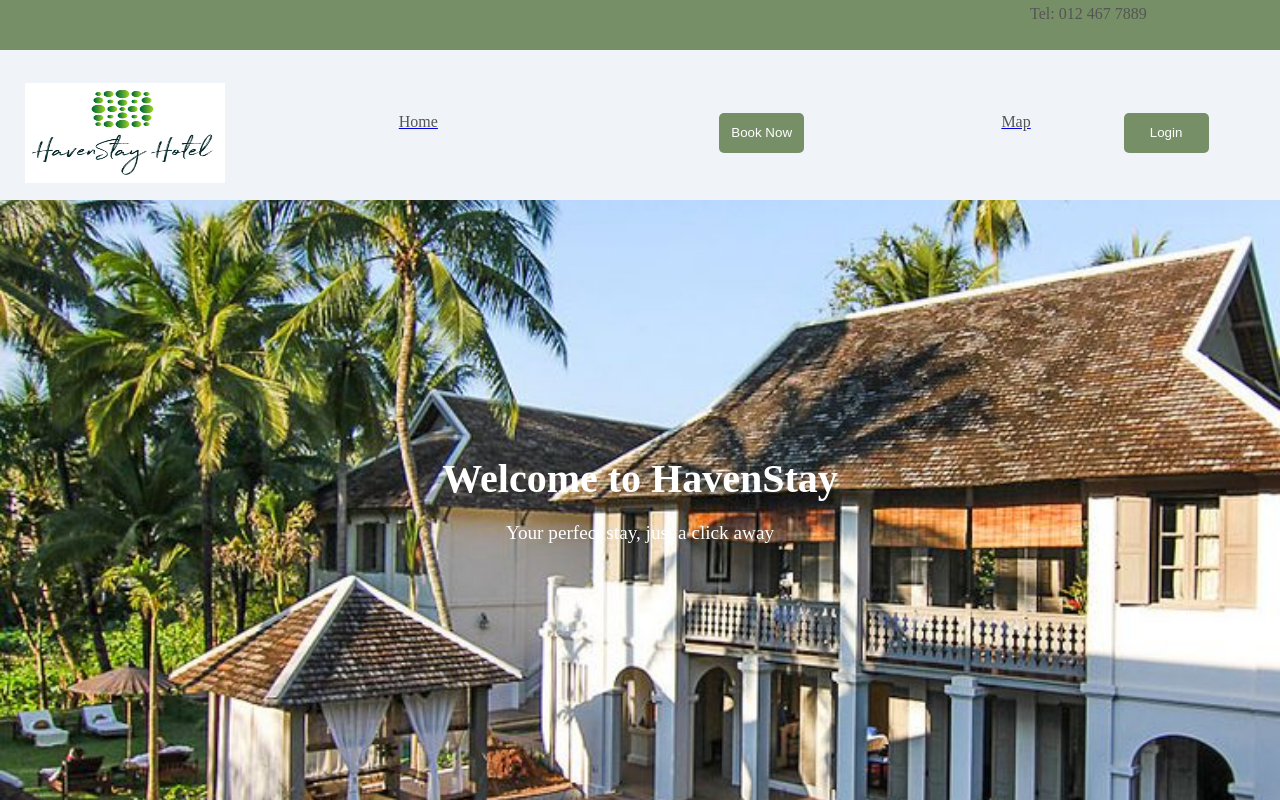
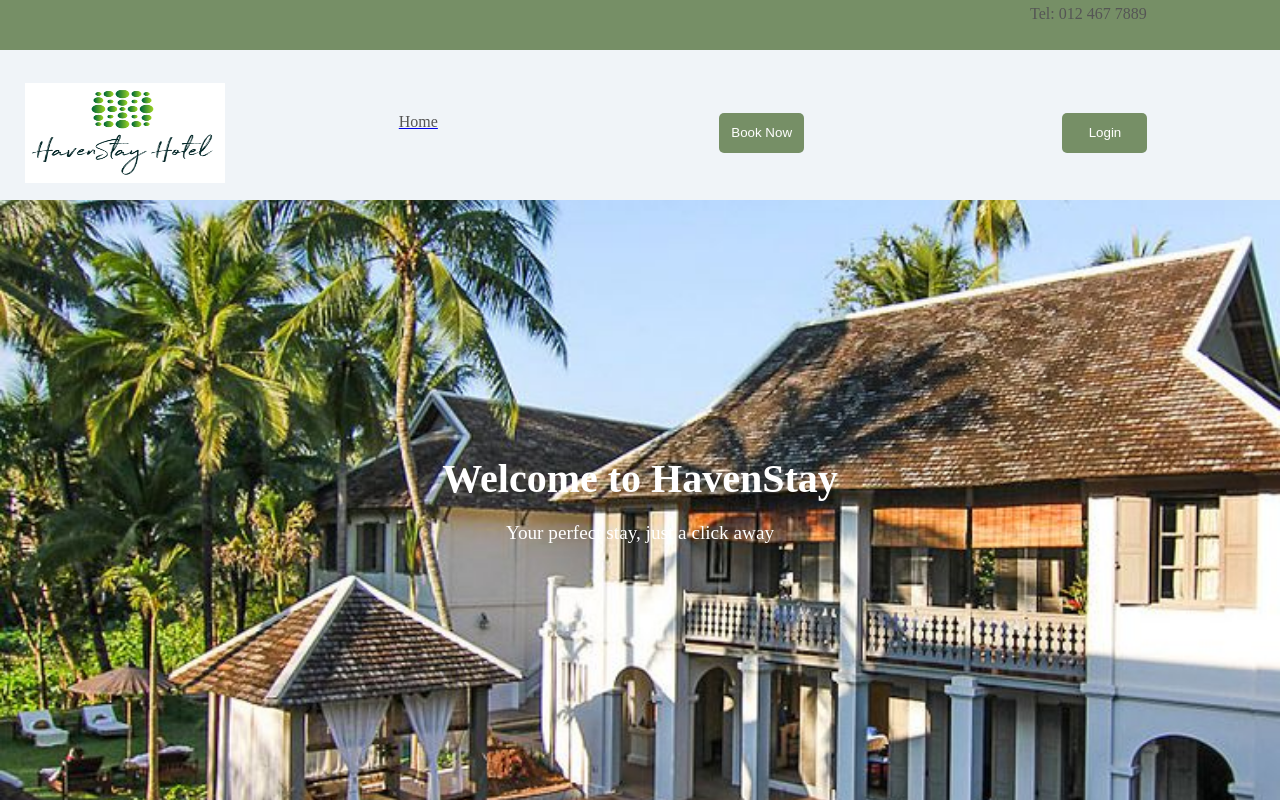
Before and after one commit to Zwelisha19/Hotel-App-React, a React (Vite) app: page / in a window 1280 px wide. Shown: the top 800 px of the page. Built offline with nearby package versions, Linux system fonts and the light colour scheme; no server answers; the database is empty.

Commit message:
Update home.jsx

```diff
--- a/src/Pages/home.jsx
+++ b/src/Pages/home.jsx
@@ -49,9 +49,6 @@ function Home() {
                     </button>
                 </div>
                 <div>
-                    <Link to="/map">
-                        <p>Map</p>
-                    </Link>
                     <Link to={"/Login"}>
                         <button
                             className='register-btn'
```
